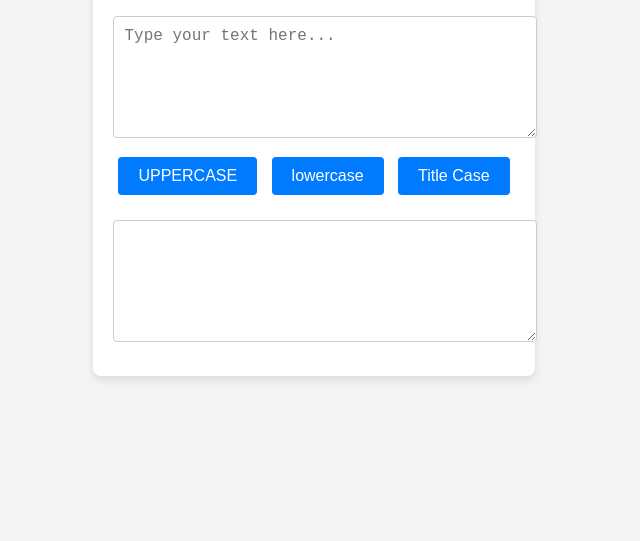
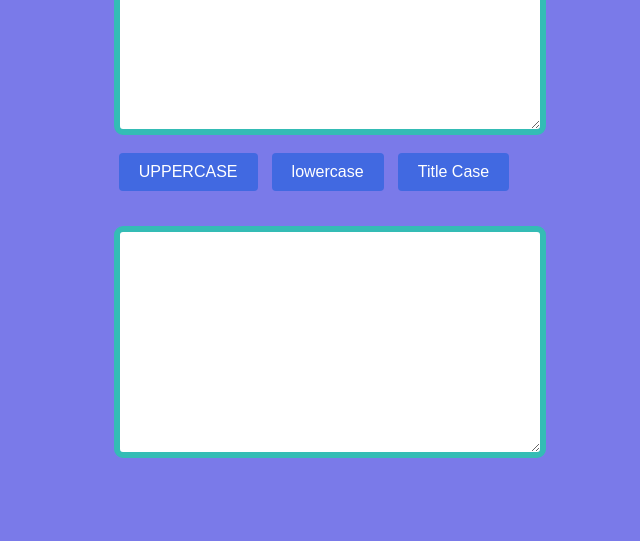
Before and after one commit to Prashanthcodez/Caseconverter, a plain HTML site: page index.html in a window 1280 px wide. Shown: the part 259-800 px from the top of the page, without its empty margins (326-966 px from the left). Drawn offline with Linux system fonts and the light colour scheme.

Commit message:
Changed background colors

```diff
--- a/styles.css
+++ b/styles.css
@@ -1,6 +1,6 @@
 body {
-    font-family: Arial, sans-serif;
-    background-color: #f4f4f4;
+    font-family: 'Gill Sans', 'Gill Sans MT', Calibri, 'Trebuchet MS', sans-serif, sans-serif;
+    background-color: #7a7ae9;
     display: flex;
     justify-content: center;
     align-items: center;
@@ -8,26 +8,20 @@ body {
     margin: 0;
 }
 
-.container {
-    text-align: center;
-    background: white;
-    padding: 20px;
-    border-radius: 8px;
-    box-shadow: 0 4px 8px rgba(0, 0, 0, 0.1);
-}
+
 
 textarea {
     width: 100%;
-    height: 100px;
+    height: 200px;
     margin: 10px 0;
     padding: 10px;
-    border: 1px solid #ccc;
-    border-radius: 4px;
+    border: 6px solid hsl(177, 57%, 47%);
+    border-radius: 9px;
     font-size: 16px;
 }
 
 .buttons {
-    margin-bottom: 10px;
+    margin-bottom: 20px;
 }
 
 button {
@@ -36,11 +30,11 @@ button {
     font-size: 16px;
     border: none;
     border-radius: 4px;
-    background-color: #007bff;
+    background-color: #4169E1;
     color: white;
     cursor: pointer;
 }
 
 button:hover {
-    background-color: #0056b3;
+    background-color: #b30027;
 }
```
